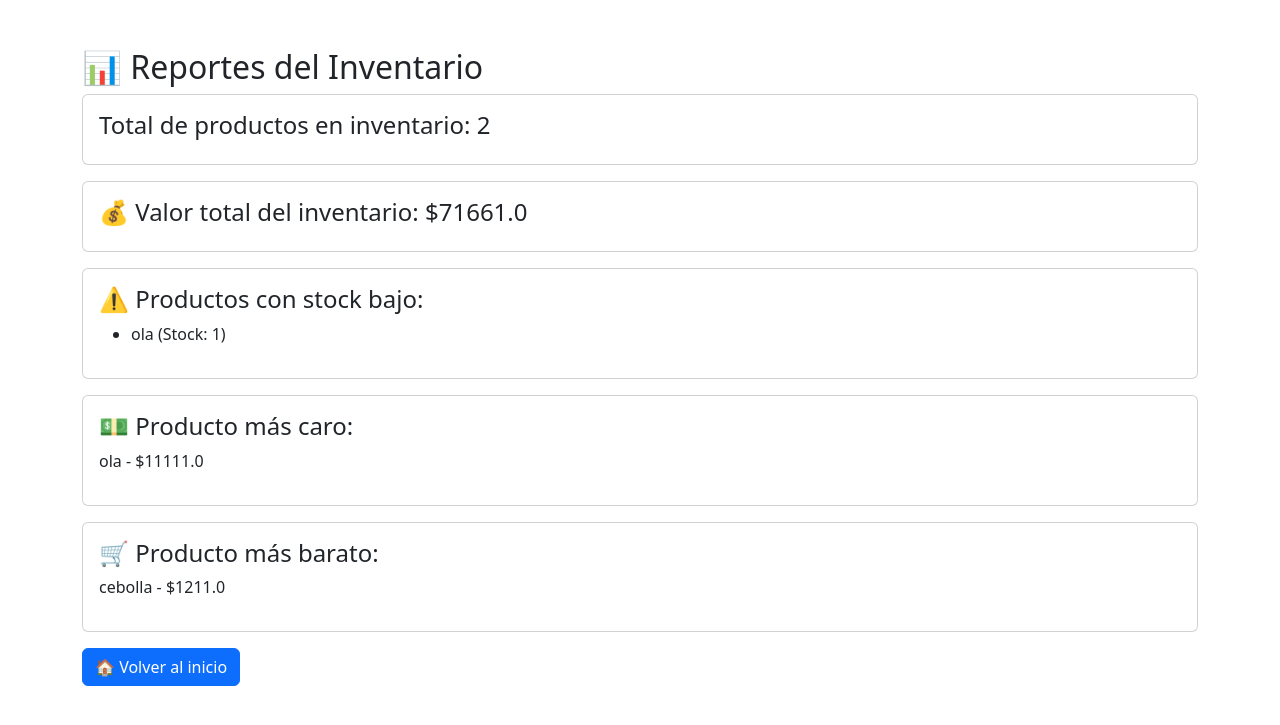
After one commit to mmaurino/sistema-inventario, a Flask app: page /reportes in a window 1280 px wide. The commit adds this page. Shown: the top 725 px of the page. Run offline with Flask 3, Linux system fonts and the light colour scheme.

Commit message:
Reportes agregado

```diff
--- a/models.py
+++ b/models.py
@@ -1,6 +1,7 @@
 from flask_sqlalchemy import SQLAlchemy
 from app import app
-
+from flask_login import UserMixin
+from flask_bcrypt import generate_password_hash, check_password_hash
 app.config.from_object('config.Config')
 db = SQLAlchemy(app)
 
@@ -14,6 +15,7 @@ class Producto(db.Model):
     def __repr__(self):
         return f'<Producto {self.nombre}>'
 
+
 # Crear la base de datos
 with app.app_context():
     db.create_all()
--- a/routes.py
+++ b/routes.py
@@ -58,3 +58,22 @@ def inventario():
     else:
         productos = Producto.query.all()  # Si no hay búsqueda, mostrar todos los productos
     return render_template('inventario.html', productos=productos)
+
+@app.route('/reportes')
+def reportes():
+    # Obtener datos del inventario
+    productos = Producto.query.all()
+
+    # Calcular métricas
+    total_productos = len(productos)
+    stock_bajo = [p for p in productos if p.stock < 5]
+    producto_mas_caro = max(productos, key=lambda p: p.precio, default=None)
+    producto_mas_barato = min(productos, key=lambda p: p.precio, default=None)
+    valor_total_inventario = sum(p.precio * p.stock for p in productos)
+
+    return render_template("reportes.html",
+                           total_productos=total_productos,
+                           stock_bajo=stock_bajo,
+                           producto_mas_caro=producto_mas_caro,
+                           producto_mas_barato=producto_mas_barato,
+                           valor_total_inventario=valor_total_inventario)
--- a/templates/agregar.html
+++ b/templates/agregar.html
@@ -7,7 +7,7 @@
     <link rel="stylesheet" href="https://cdn.jsdelivr.net/npm/bootstrap@5.3.0/dist/css/bootstrap.min.css">
 </head>
 <body class="container mt-5">
-    <a href="{{ url_for('home') }}" class="btn btn-primary mb-3">Volver al inicio</a>
+    <a href="{{ url_for('home') }}" class="btn btn-primary mb-3">🏠 Volver al inicio</a>
     <h2>Agregar Producto</h2>
     <form method="POST">
         {{ form.hidden_tag() }}
--- a/templates/inicio.html
+++ b/templates/inicio.html
@@ -15,6 +15,7 @@
         <div class="col-md-3 mb-4">
             <a href="{{ url_for('inventario') }}" class="btn btn-secondary btn-lg btn-block">Ver Inventario</a>
         </div>
+        <a href="{{ url_for('reportes') }}" class="btn btn-info">📊 Ver Reportes</a>
 
     </div>
 </body>
--- a/templates/inventario.html
+++ b/templates/inventario.html
@@ -7,6 +7,7 @@
     <link rel="stylesheet" href="https://cdn.jsdelivr.net/npm/bootstrap@5.3.0/dist/css/bootstrap.min.css">
 </head>
 <body class="container mt-5">
+    <a href="{{ url_for('home') }}" class="btn btn-primary mb-3">🏠 Volver al inicio</a>
     <h1 class="text-center">Inventario</h1>
 
     <!-- Formulario de búsqueda -->
--- /dev/null
+++ b/templates/reportes.html
@@ -0,0 +1,53 @@
+<!DOCTYPE html>
+<html lang="es">
+<head>
+    <meta charset="UTF-8">
+    <meta name="viewport" content="width=device-width, initial-scale=1.0">
+    <title>Reportes de Inventario</title>
+    <link rel="stylesheet" href="https://cdn.jsdelivr.net/npm/bootstrap@5.3.0/dist/css/bootstrap.min.css">
+</head>
+<body class="container mt-5">
+    <h2>📊 Reportes del Inventario</h2>
+
+    <div class="card p-3 mb-3">
+        <h4>Total de productos en inventario: {{ total_productos }}</h4>
+    </div>
+
+    <div class="card p-3 mb-3">
+        <h4>💰 Valor total del inventario: ${{ valor_total_inventario }}</h4>
+    </div>
+
+    <div class="card p-3 mb-3">
+        <h4>⚠️ Productos con stock bajo:</h4>
+        {% if stock_bajo %}
+            <ul>
+                {% for producto in stock_bajo %}
+                    <li>{{ producto.nombre }} (Stock: {{ producto.stock }})</li>
+                {% endfor %}
+            </ul>
+        {% else %}
+            <p>✅ No hay productos con stock bajo.</p>
+        {% endif %}
+    </div>
+
+    <div class="card p-3 mb-3">
+        <h4>💵 Producto más caro: </h4>
+        {% if producto_mas_caro %}
+            <p>{{ producto_mas_caro.nombre }} - ${{ producto_mas_caro.precio }}</p>
+        {% else %}
+            <p>No hay productos registrados.</p>
+        {% endif %}
+    </div>
+
+    <div class="card p-3 mb-3">
+        <h4>🛒 Producto más barato: </h4>
+        {% if producto_mas_barato %}
+            <p>{{ producto_mas_barato.nombre }} - ${{ producto_mas_barato.precio }}</p>
+        {% else %}
+            <p>No hay productos registrados.</p>
+        {% endif %}
+    </div>
+
+    <a href="{{ url_for('home') }}" class="btn btn-primary">🏠 Volver al inicio</a>
+</body>
+</html>
```
Also changed, not shown: database.db.
